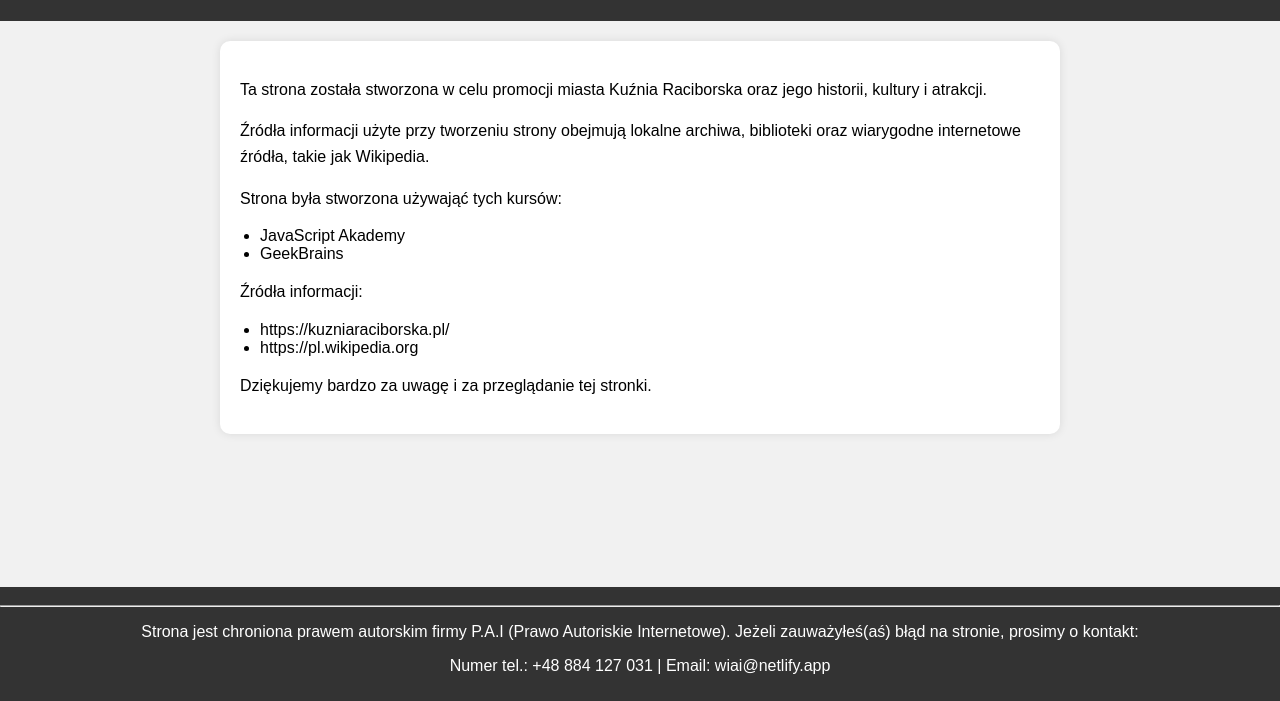
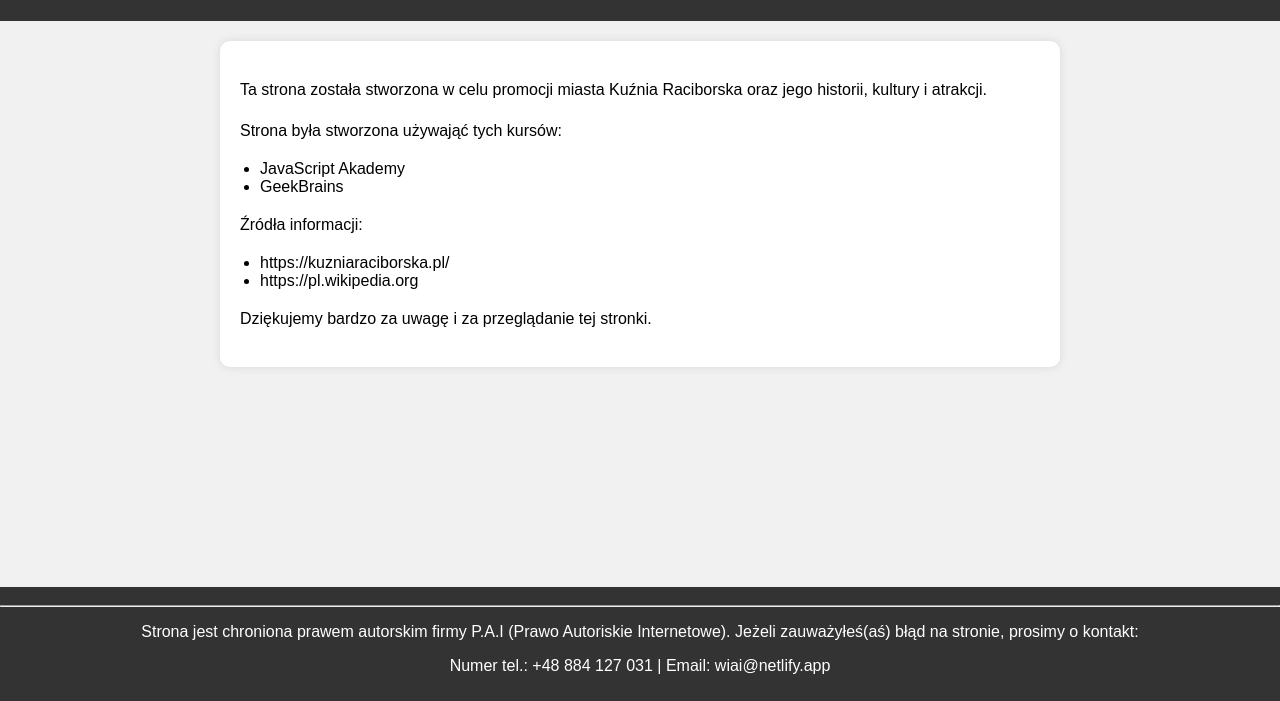
Before and after one commit to LeeRu3/WIAI, a plain HTML site: page Strona zaliczeniowa/info/site_info.html in a window 1280 px wide. Shown: the part 99-800 px from the top of the page. Drawn offline with Linux system fonts and the light colour scheme.

Commit message:
Update site_info.html

```diff
--- a/Strona zaliczeniowa/info/site_info.html
+++ b/Strona zaliczeniowa/info/site_info.html
@@ -13,7 +13,6 @@
 
     <div class="content">
         <p>Ta strona została stworzona w celu promocji miasta Kuźnia Raciborska oraz jego historii, kultury i atrakcji.</p>
-        <p>Źródła informacji użyte przy tworzeniu strony obejmują lokalne archiwa, biblioteki oraz wiarygodne internetowe źródła, takie jak Wikipedia.</p>
         <p>Strona była stworzona używająć tych kursów:</p>
         <ul>
             <li>JavaScript Akademy</li>
```
